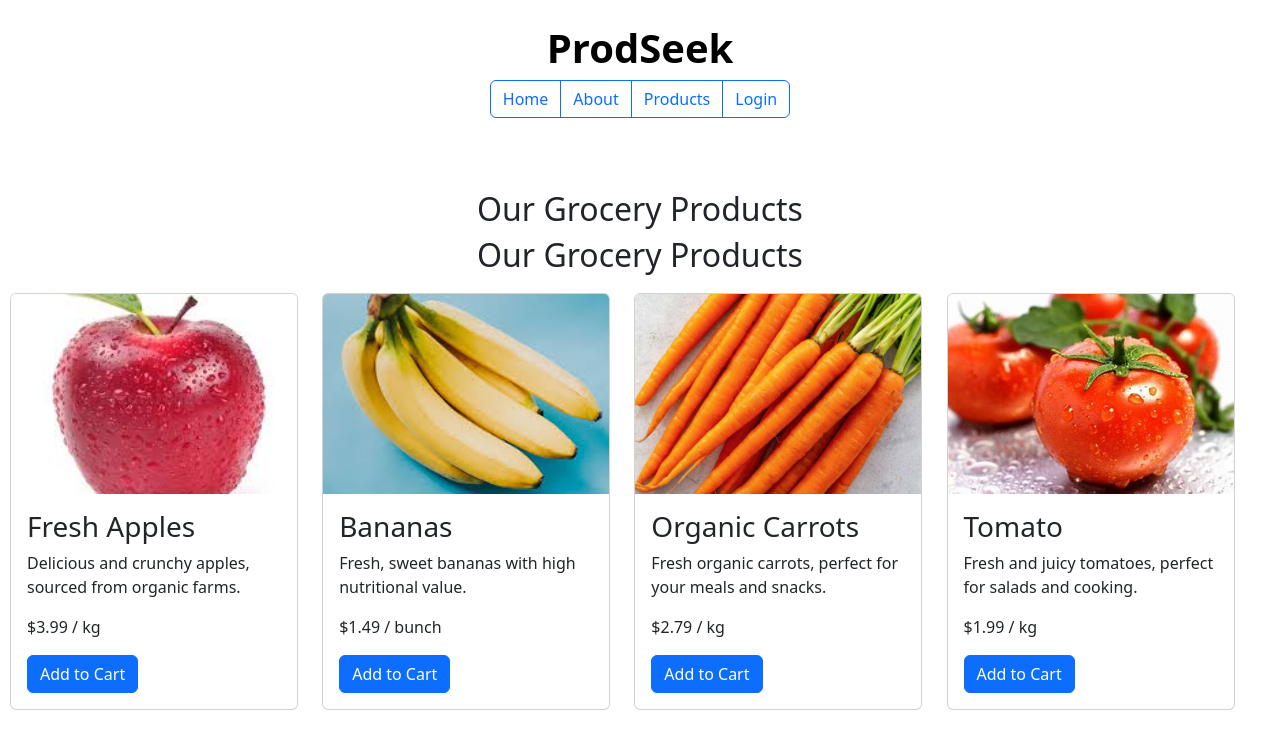
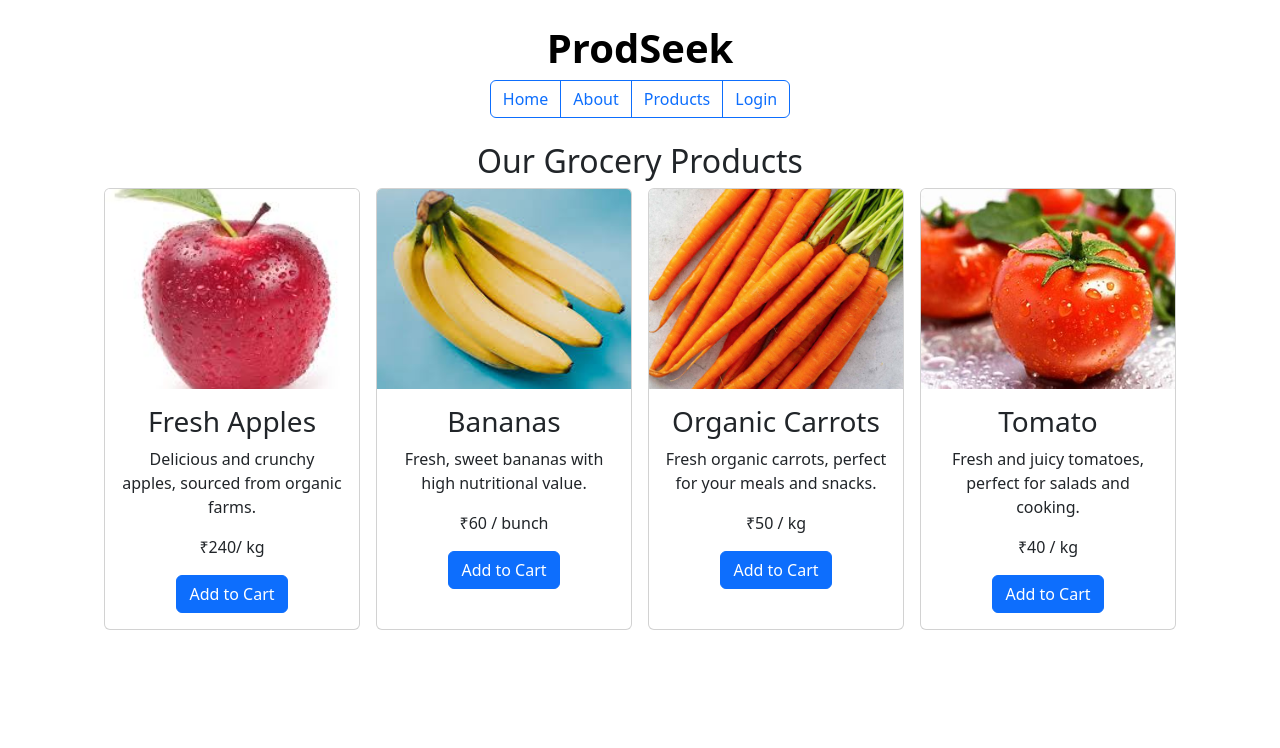
Before and after one commit to Nareshkumarbalamurugan/prodSeek, a plain HTML site: page fruits_veggies/fruits_veggies.html in a window 1280 px wide. Drawn offline with nearby package versions, Linux system fonts and the light colour scheme.

Commit message:
updated content to center

```diff
--- a/fruits_veggies/fruits_veggies.html
+++ b/fruits_veggies/fruits_veggies.html
@@ -1,3 +1,4 @@
+<!DOCTYPE html>
 <html lang="en">
 <head>
     <meta charset="UTF-8">
@@ -7,7 +8,7 @@
 </head>
 <body>
     <header class="text-center my-4">
-        <h1 class="fw-bold" style="color: black;">ProdSeek</h1>
+        <h1 class="fw-bold text-black">ProdSeek</h1>
         <nav class="btn-group" role="group" aria-label="Navigation">
             <a href="../index.html" class="btn btn-outline-primary">Home</a>
             <a href="../about.html" class="btn btn-outline-primary">About</a>
@@ -15,55 +16,51 @@
             <a href="../login.html" class="btn btn-outline-primary">Login</a>
         </nav>
     </header>
-<br><br>
-<body>
-<section id="products" class="mb-5">
-    <center><h2>Our Grocery Products</h2></center>
 
-    <section id="products" class="mb-5">
-        <center><h2>Our Grocery Products</h2></center>
+    <section id="products" class="mb-5 text-center">
+        <h2>Our Grocery Products</h2>
 
-        <article class="card mb-3" style="width: 18rem; display: inline-block; margin: 10px;">
+        <div class="d-flex justify-content-center flex-wrap">
+            <article class="card mb-3 mx-2" style="width: 20%;">
                 <img src="images/apple.jpg" class="card-img-top" alt="Apple" style="height: 200px; object-fit: cover;">
                 <div class="card-body">
                     <h3 class="card-title">Fresh Apples</h3>
                     <p class="card-text">Delicious and crunchy apples, sourced from organic farms.</p>
-                <p class="price">$3.99 / kg</p>
+                    <p class="price">₹240/ kg</p>
                     <a href="#" class="btn btn-primary">Add to Cart</a>
                 </div>
             </article>
 
-        <article class="card mb-3" style="width: 18rem; display: inline-block; margin: 10px;">
+            <article class="card mb-3 mx-2" style="width: 20%;">
                 <img src="images/banana.jpg" class="card-img-top" alt="Banana" style="height: 200px; object-fit: cover;">
                 <div class="card-body">
                     <h3 class="card-title">Bananas</h3>
                     <p class="card-text">Fresh, sweet bananas with high nutritional value.</p>
-                <p class="price">$1.49 / bunch</p>
+                    <p class="price">₹60 / bunch</p>
                     <a href="#" class="btn btn-primary">Add to Cart</a>
                 </div>
             </article>
 
-        <article class="card mb-3" style="width: 18rem; display: inline-block; margin: 10px;">
+            <article class="card mb-3 mx-2" style="width: 20%;">
                 <img src="images/carrots.jpg" class="card-img-top" alt="Organic Carrot" style="height: 200px; object-fit: cover;">
                 <div class="card-body">
                     <h3 class="card-title">Organic Carrots</h3>
                     <p class="card-text">Fresh organic carrots, perfect for your meals and snacks.</p>
-                <p class="price">$2.79 / kg</p>
+                    <p class="price">₹50 / kg</p>
                     <a href="#" class="btn btn-primary">Add to Cart</a>
                 </div>
             </article>
 
-        <article class="card mb-3" style="width: 18rem; display: inline-block; margin: 10px;">
+            <article class="card mb-3 mx-2" style="width: 20%;">
                 <img src="images/tomatto.jpeg" class="card-img-top" alt="Tomato" style="height: 200px; object-fit: cover;">
                 <div class="card-body">
                     <h3 class="card-title">Tomato</h3>
                     <p class="card-text">Fresh and juicy tomatoes, perfect for salads and cooking.</p>
-                <p class="price">$1.99 / kg</p>
+                    <p class="price">₹40 / kg</p>
                     <a href="#" class="btn btn-primary">Add to Cart</a>
                 </div>
             </article>
-    </section>
-
-
+        </div>
     </section>
 </body>
+</html>
```
Lines whose indentation alone changed are shown as unchanged.
